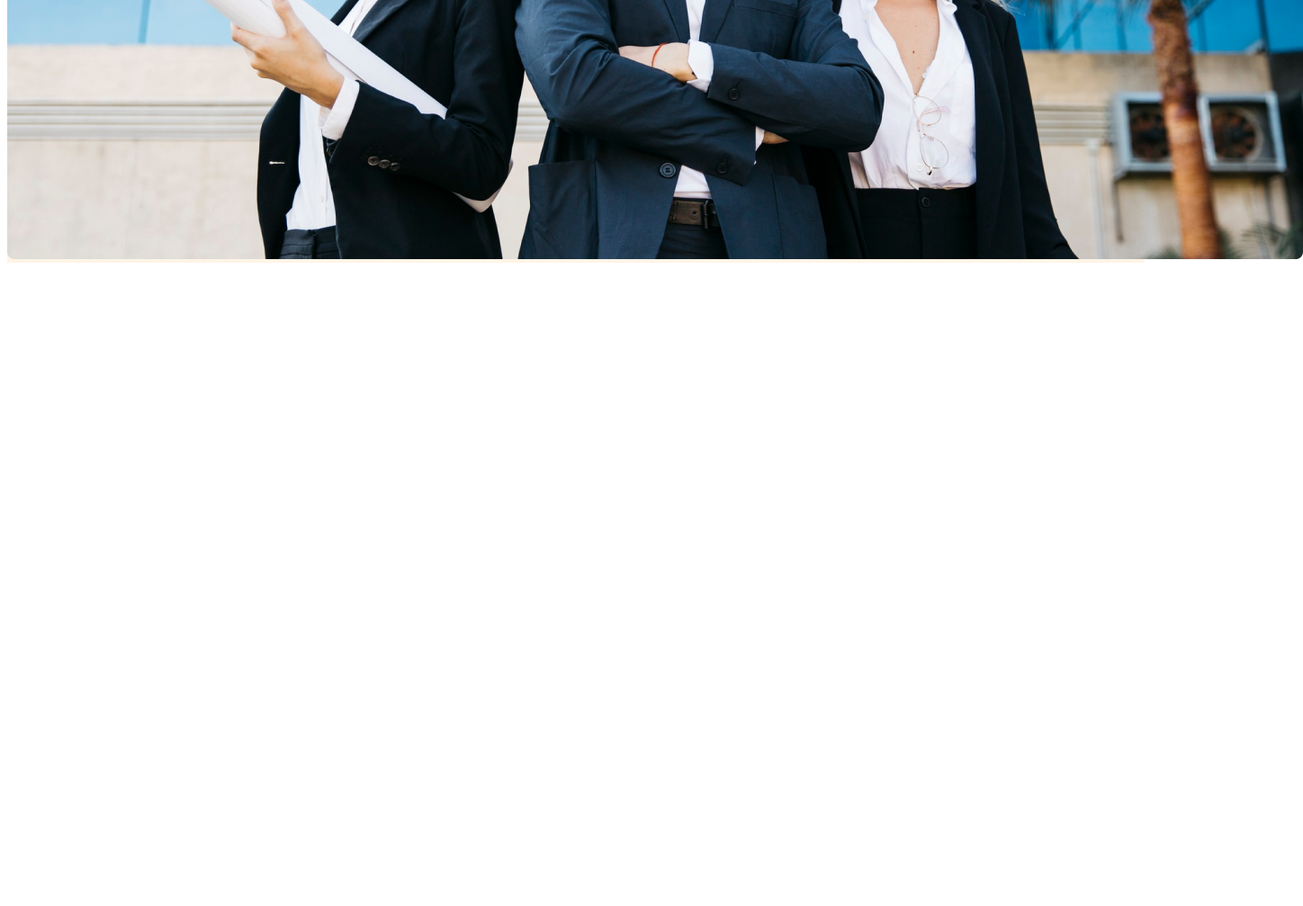
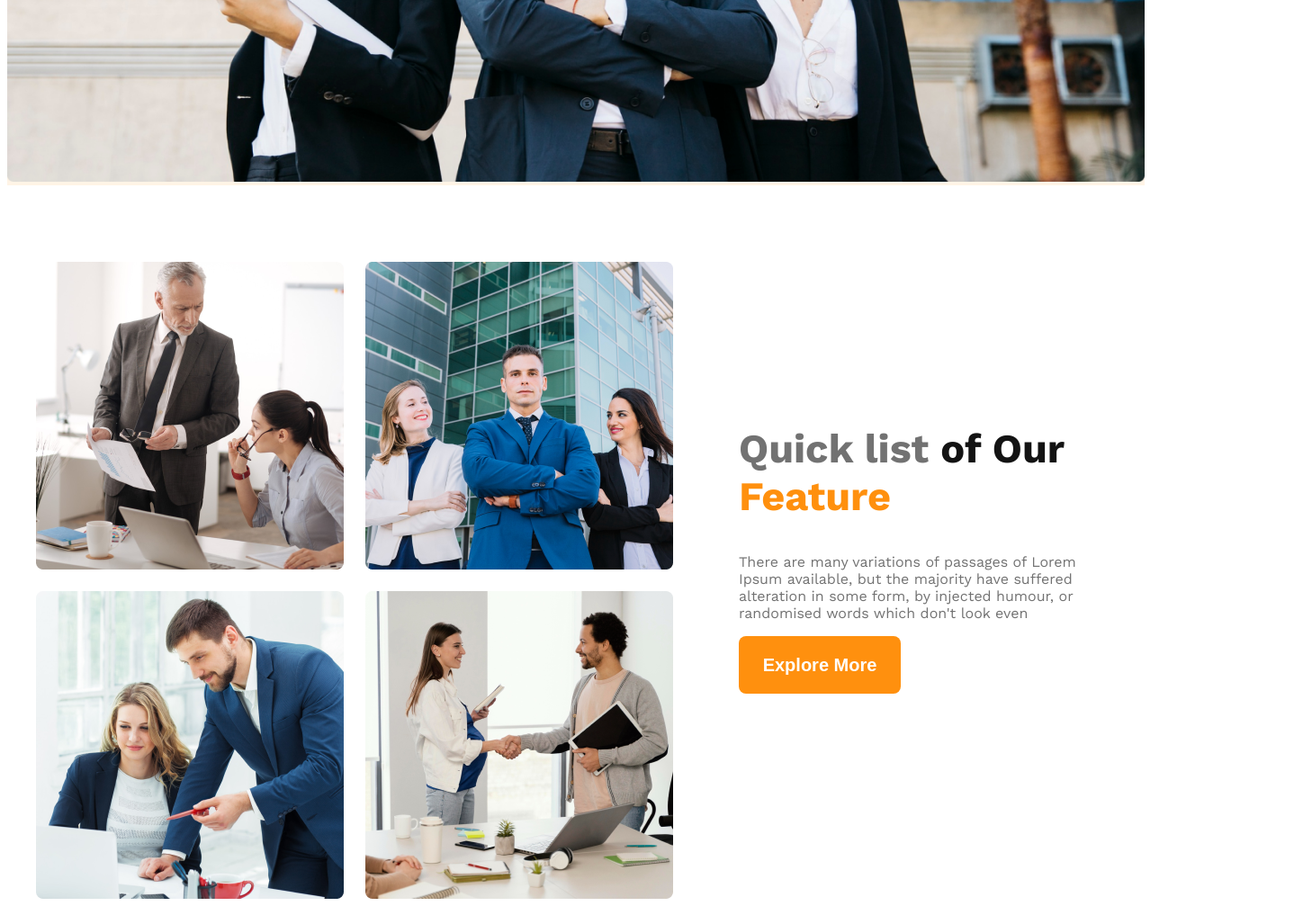
Before and after one commit to bishalsenn/g3-architects, a plain HTML site: page index.html in a window 1280 px wide. Shown: the part 969-1976 px from the top of the page at 90% size, 1448 px wide, since content can reach past the window. Before the commit the page ends 1269 px from the top, so only its background shows below. Drawn offline with nearby package versions, Linux system fonts and the light colour scheme.

Commit message:
Added responsive view

```diff
--- a/index.html
+++ b/index.html
@@ -32,5 +32,25 @@ Group of Architects
 </div>
 
  </header>
+ <main>
+<section class="team-feature">
+<div class="team-img">
+<img src="images/team1.png" alt="">
+<img src="images/team2.png" alt="">
+<img src="images/team3.png" alt="">
+<img src="images/team4.png" alt="">
+</div>
+<div class="team-feature-description">
+
+<h1>Quick list <span class="dark">of Our</span>  <span class="orange">Feature</span></h1>
+<p class="gray"> There are many variations of passages of Lorem Ipsum available, but the majority have suffered alteration in some form, by injected humour, or randomised words which don't look even</p>
+<button class="btn-primary"> Explore More </button>
+</div>
+
+</section>
+
+
+
+ </main>
 </body>
 </html>
--- a/styles/index.css
+++ b/styles/index.css
@@ -25,6 +25,7 @@ text-align: center;
 .bg-light{
   background-color: rgba(255, 144, 14, 0.1);
 }
+
 /* nav styles */
 
 .banner,.nav-items{
@@ -89,4 +90,61 @@ font-weight: 400;
 }
 .banner-img{
   margin-top: 50px;
+  width: 100%;
 }
+
+.team-feature{
+  display: flex;max-width: 1200px;
+  align-items: center;
+  margin: 0 auto;
+  gap: 73px;
+}
+.team-img{
+  display: flex;
+  display: grid;
+  grid-template-columns: repeat(2 ,1fr);
+  margin-top: 85px;
+  gap: 24px;
+}
+.team-feature-description{
+ max-width: 536px;
+}
+.team-feature-description h1{
+  color: rgb(114, 114, 114);
+font-size: 45px;
+font-weight: 700;
+}
+/* color */
+.dark{
+  color: rgb(19, 19, 19);
+}
+.orange{
+  color:rgb(255, 144, 14);
+}
+.gray{
+  color: rgb(114, 114, 114);
+  font-weight: 400;
+  font-size: 16px;
+}
+
+
+@media screen and (max-width: 576px) {
+.nav-items,.team-feature,.nav-items ul{
+    flex-direction: column;
+    align-items: center;
+    text-align: center;
+   margin: 0 auto;
+   padding: 0;
+  }
+  .team-img{
+    grid-template-columns: 1fr;
+  }
+.team-feature{
+justify-items: center;
+}
+  .team-feature-description{
+    margin: 10px;
+    /* align-items: center; */
+    text-align: center;
+  }
+}
```
